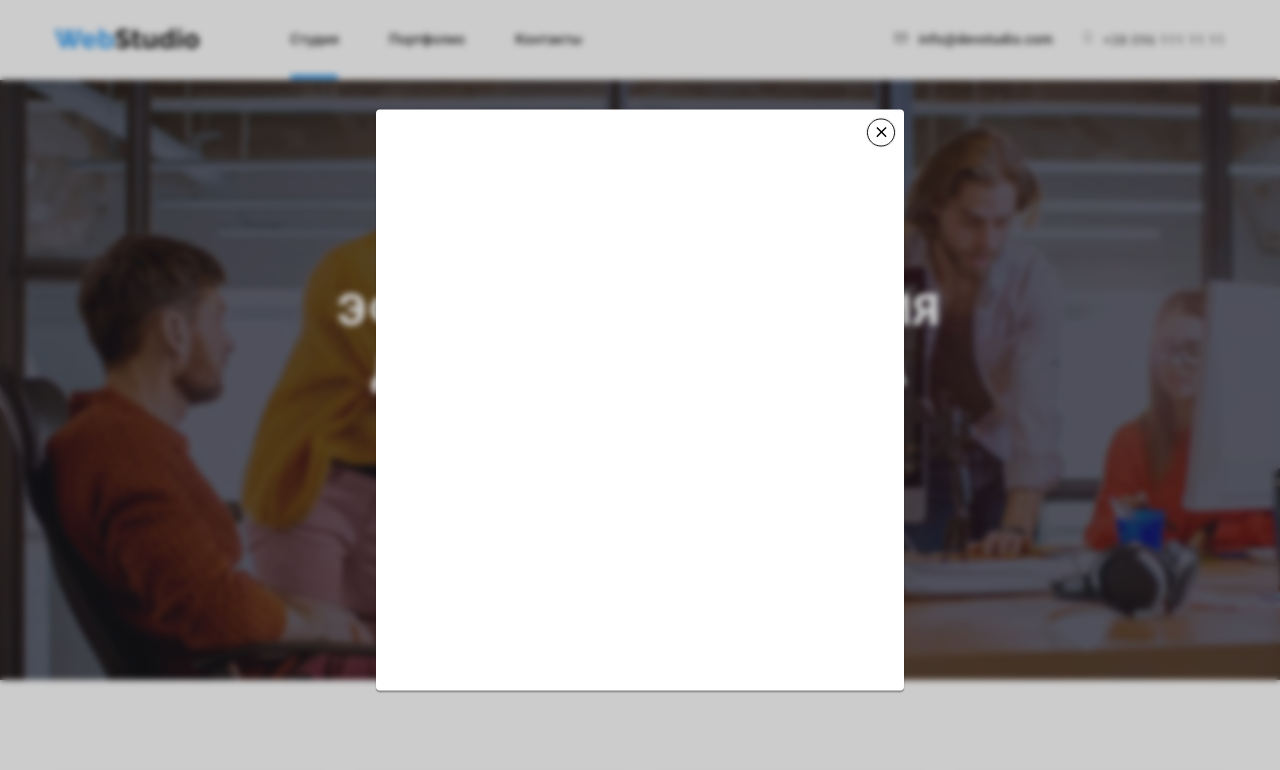
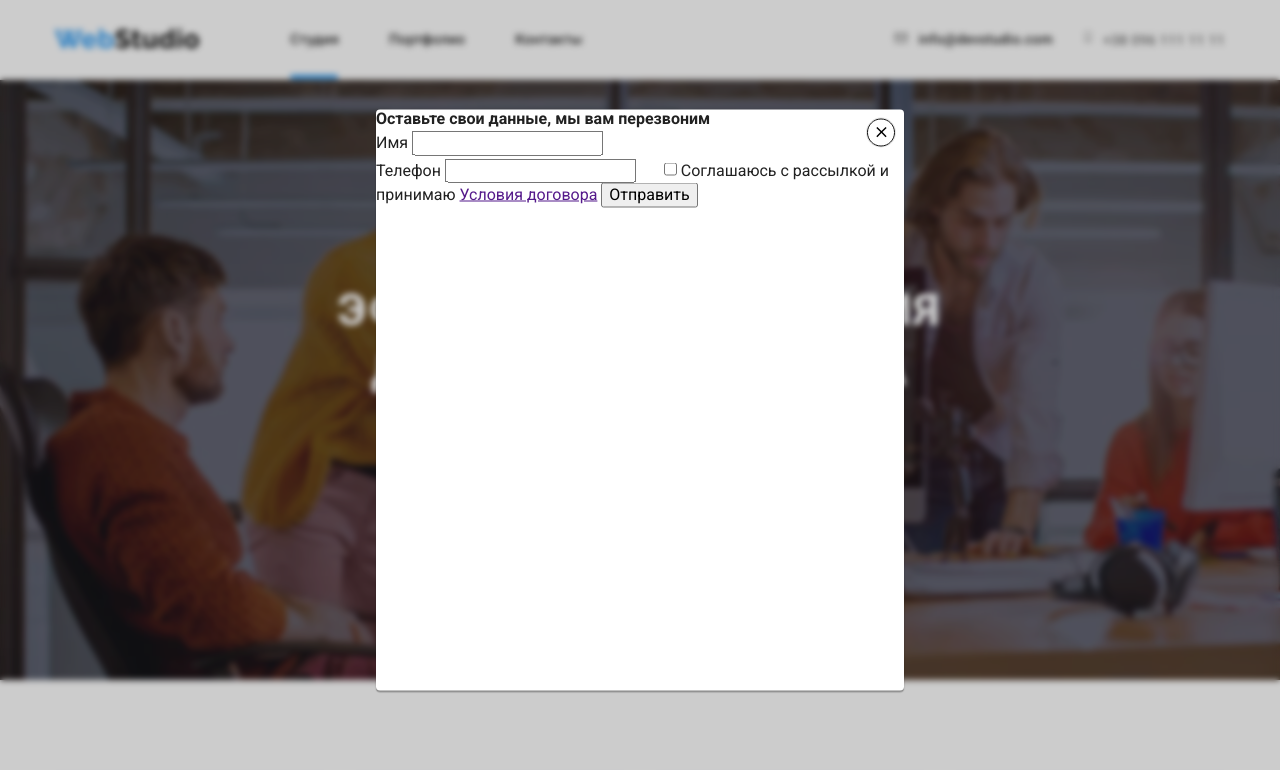
Before and after one commit to 777Afanas/goit-markup-hw-06, a plain HTML site: page index.html in a window 1280 px wide. Both pictures are taken after a click on the button "Заказать услугу". Shown: the top 770 px of the page. Drawn offline with nearby package versions, Linux system fonts and the light colour scheme.

Commit message:
forms-start

```diff
--- a/index.html
+++ b/index.html
@@ -502,6 +502,7 @@
     <!-- Footer section -->
     <footer class="footer">
       <div class="container ft-container">
+        <!-- footer Logo addres -->
         <div class="lg-address">
           <a class="logo link ftr" href="/" lang="en">Web<span class="f-lg">Studio</span></a>
           <address class="address">
@@ -524,10 +525,10 @@
             </ul>
           </address>
         </div>
+        <!-- footer social -->
         <div class="ft-social">
           <h4 class="ft-subtitle">присоединяйтесь</h4>
           <ul class="social list">
-            <!-- social-item -->
             <li class="fs-item">
               <a
                 class="fs-link link"
@@ -574,6 +575,14 @@
             </li>
           </ul>
         </div>
+        <!-- footer mailing -->
+        <form class="ft-form">
+        <div class="ft-mailing">
+          <h4 class="ft-subtitle">Подпишитесь на рассылку</h4>
+          <label>
+            <input type="text" name="E-mail" placeholder="E-mail" />
+            <button type="submit">Подписаться</button>
+        </div></form>
       </div>
     </footer>
     <!-- Modal window -->
@@ -584,6 +593,29 @@
             <use href="./images/icons/symbol-defs.svg#icon-icon-close"></use>
           </svg>
         </button>
+        <!-- Modal window form-->
+        <form class="form"><strong class="form-title">Оставьте свои данные, мы вам перезвоним</strong>
+        <div class="form-group">
+          <label class="form-label" for="user-name">Имя</label>
+          <input class="form-input" type="text" id="user-name" />
+          <svg class="form-icon" width="20" height="20">
+            <use href=""></use>
+          </svg></div>
+          <label class="form-group" for="">
+            <span class="form-label">Телефон</span>
+            <input class="form-input" type="tel" name="use-phone"/>
+          <svg class="form-icon" width="20" height="20">
+            <use href=""></use>
+          </svg>
+          </label>
+
+          <label for="">
+            <input type="checkbox" name="" id="" />
+            <span>Соглашаюсь с рассылкой и принимаю <a href="">Условия договора</a></span>
+          </label>
+
+          <button type="submit">Отправить</button>
+        </form>
       </div>
     </div>
 
```
Also changed, not shown: scc/styles.css (+7 -0 lines).
